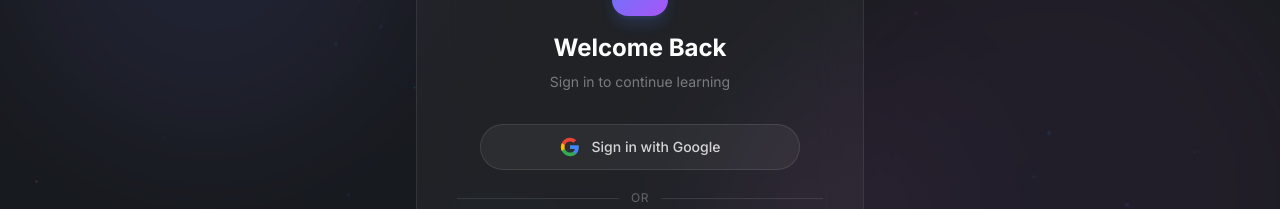
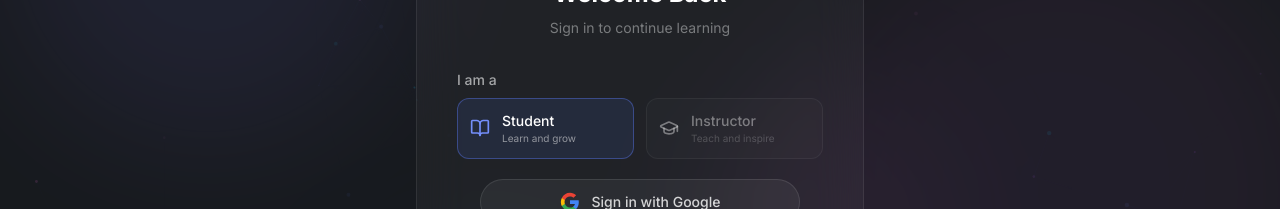
Before and after one commit to SanjayCheekati/eduverse, a React (Vite) app in the folder client/: page /login in a window 1280 px wide. Shown: the part 226-435 px from the top of the page. Built offline with nearby package versions, Linux system fonts and the light colour scheme; no server answers.

Commit message:
feat: add Student/Instructor role selector to Login page
- Added role selector (Student/Instructor) matching Register page design
- Role is passed to Google sign-in for proper account creation

```diff
--- a/client/src/pages/Login.jsx
+++ b/client/src/pages/Login.jsx
@@ -1,7 +1,7 @@
 import { useState } from 'react';
 import { Link, useNavigate } from 'react-router-dom';
 import { motion } from 'framer-motion';
-import { Mail, Lock, Eye, EyeOff, LogIn, GraduationCap, Sparkles } from 'lucide-react';
+import { Mail, Lock, Eye, EyeOff, LogIn, GraduationCap, Sparkles, BookOpen } from 'lucide-react';
 import { useAuth } from '../context/AuthContext';
 import { loginUser, googleAuth } from '../utils/api';
 import toast from 'react-hot-toast';
@@ -10,10 +10,16 @@ import GlowOrbs from '../components/ui/GlowOrbs';
 import { signInWithPopup } from 'firebase/auth';
 import { auth, googleProvider } from '../config/firebase';
 
+const roles = [
+  { value: 'student', label: 'Student', icon: BookOpen, desc: 'Learn and grow' },
+  { value: 'instructor', label: 'Instructor', icon: GraduationCap, desc: 'Teach and inspire' },
+];
+
 const Login = () => {
   const { login } = useAuth();
   const navigate = useNavigate();
   const [form, setForm] = useState({ email: '', password: '' });
+  const [role, setRole] = useState('student');
   const [showPwd, setShowPwd] = useState(false);
   const [loading, setLoading] = useState(false);
 
@@ -60,6 +66,31 @@ const Login = () => {
           </div>
 
           <form onSubmit={handleSubmit} className="space-y-5">
+            {/* Role selector */}
+            <div>
+              <label className="block text-sm font-medium text-white/60 mb-2">I am a</label>
+              <div className="grid grid-cols-2 gap-3">
+                {roles.map((r) => (
+                  <button
+                    type="button"
+                    key={r.value}
+                    onClick={() => setRole(r.value)}
+                    className={`flex items-center gap-3 p-3 rounded-xl border transition-all duration-300 ${
+                      role === r.value
+                        ? 'border-primary-500/40 bg-primary-500/10 text-white'
+                        : 'border-white/5 bg-white/[0.02] text-white/40 hover:bg-white/[0.04]'
+                    }`}
+                  >
+                    <r.icon className={`w-5 h-5 ${role === r.value ? 'text-primary-400' : ''}`} />
+                    <div className="text-left">
+                      <p className="text-sm font-medium">{r.label}</p>
+                      <p className="text-[10px] opacity-50">{r.desc}</p>
+                    </div>
+                  </button>
+                ))}
+              </div>
+            </div>
+
             <div className="flex justify-center">
               <button
                 type="button"
@@ -68,7 +99,7 @@ const Login = () => {
                   try {
                     const result = await signInWithPopup(auth, googleProvider);
                     const idToken = await result.user.getIdToken();
-                    const { data } = await googleAuth({ credential: idToken });
+                    const { data } = await googleAuth({ credential: idToken, role });
                     login(data.user, data.token);
                     toast.success(`Welcome back, ${data.user.name}!`);
                     const routes = { student: '/student', instructor: '/instructor', admin: '/admin' };
```
Also changed, not shown: 1 other file (tests, documents, lock files or other folders).
